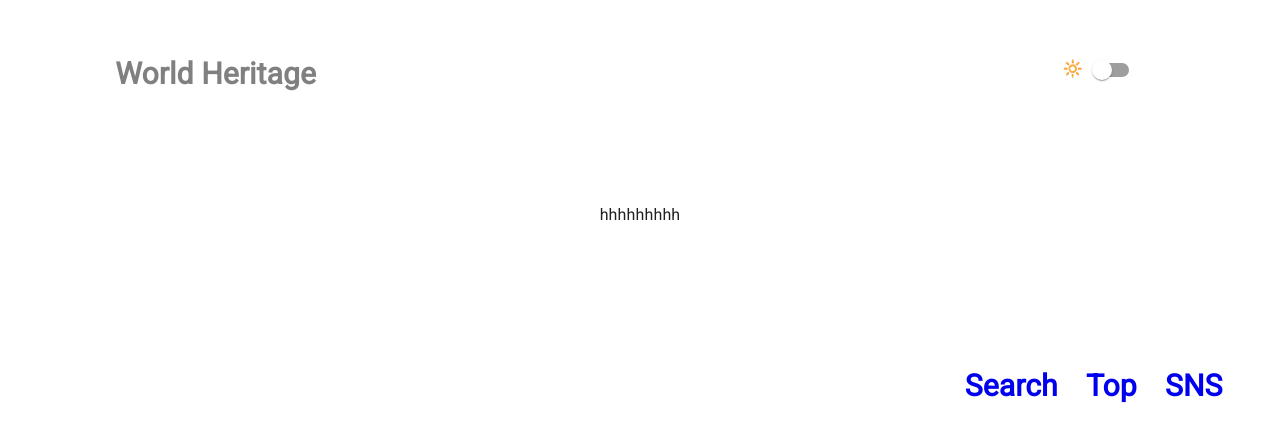
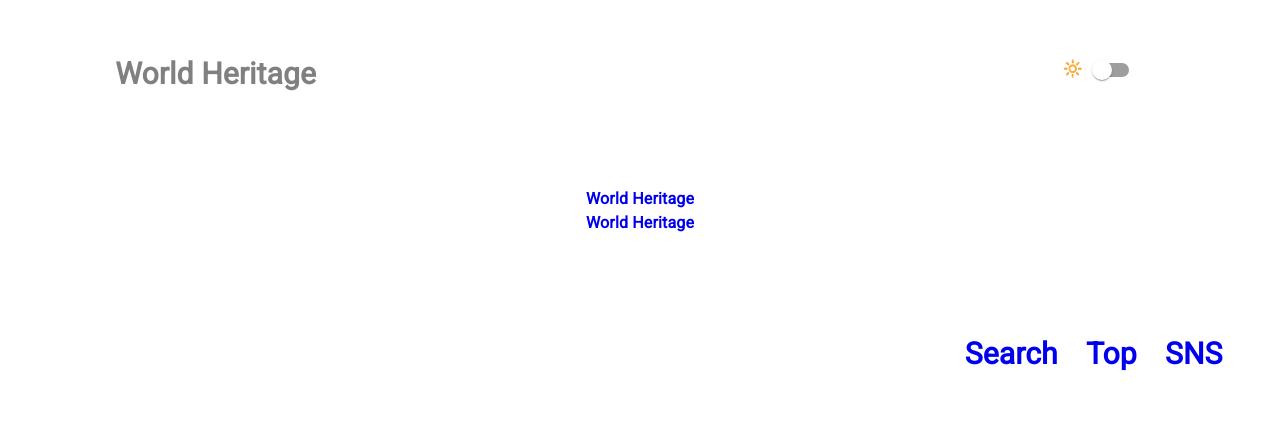
Before and after one commit to zigzagdev/world-heritage, a React (Create React App) app in the folder app/: page / in a window 1280 px wide. Shown: the top 442 px of the page. Built offline with nearby package versions, Linux system fonts and the light colour scheme; the HTML template or start-up script is replaced by a standard one.

Commit message:
bodyFileFix

```diff
--- a/app/src/Body.tsx
+++ b/app/src/Body.tsx
@@ -1,55 +1,18 @@
 import React from 'react';
 import MediaQuery from "react-responsive";
-import Theme from "./components/Toogle";
-
-const outline = {
-    display: 'flex',
-}
-
-const right2 = {
-    display: "block",
-    margin: '30px 10px'
-};
-
-const headerSame = {
-    display: "flex",
-    margin: "0 40px 0 auto",
-};
-
-const tabHead = {
-    display: "flex",
-    marginLeft: "20px"
-};
-
-const sameLine = {
-    display: "flex",
-    margin: '30px 10px'
-}
-
-const tabLine = {
-    display: "flex",
-    margin: "30px 0"
-}
-
-const title = {
-    margin: "0 auto 0 35px",
-}
-
-const tabTitle = {
-    margin: "0 auto 0 10px",
-}
-
-const font = {
-    fontSize: "30px",
-    color: "gray",
-}
 
 const Body = () => {
     return (
         <div style={{paddingTop: "40px"}}>
             <MediaQuery query="(max-width: 640px)">
                 <div>
-                    <p style={{textAlign: "center"}}>hhhhhhhhh</p>
+                    <a href="/" style={{textDecoration: "none"}}>
+                        <strong>World Heritage</strong>
+                    </a>
+                    <br/>
+                    <a href="/" style={{textDecoration: "none"}}>
+                        <strong>World Heritage</strong>
+                    </a>
                     <br/>
                     <br/>
                     <br/>
@@ -57,9 +20,15 @@ const Body = () => {
                     <br/>
                 </div>
             </MediaQuery>
-            <MediaQuery query="(min-width: 641px) and (max-width: 768)">
+            <MediaQuery query="(min-width: 641px) and (max-width: 768px)">
                 <div>
-                    <p style={{textAlign: "center"}}>hhhhhhhhh</p>
+                    <a href="/" style={{textDecoration: "none"}}>
+                        <strong>World Heritage</strong>
+                    </a>
+                    <br/>
+                    <a href="/" style={{textDecoration: "none"}}>
+                        <strong>World Heritage</strong>
+                    </a>
                     <br/>
                     <br/>
                     <br/>
@@ -69,7 +38,13 @@ const Body = () => {
             </MediaQuery>
             <MediaQuery query="(min-width: 769px) and (max-width: 1024px)">
                 <div>
-                    <p style={{textAlign: "center"}}>hhhhhhhhh</p>
+                    <a href="/" style={{textDecoration: "none"}}>
+                        <strong>World Heritage</strong>
+                    </a>
+                    <br/>
+                    <a href="/" style={{textDecoration: "none"}}>
+                        <strong>World Heritage</strong>
+                    </a>
                     <br/>
                     <br/>
                     <br/>
@@ -79,7 +54,13 @@ const Body = () => {
             </MediaQuery>
             <MediaQuery query="(min-width: 1025px)">
                 <div>
-                    <p style={{textAlign: "center"}}>hhhhhhhhh</p>
+                    <a href="/" style={{textDecoration: "none"}}>
+                        <strong>World Heritage</strong>
+                    </a>
+                    <br/>
+                    <a href="/" style={{textDecoration: "none"}}>
+                        <strong>World Heritage</strong>
+                    </a>
                     <br/>
                     <br/>
                     <br/>
```
